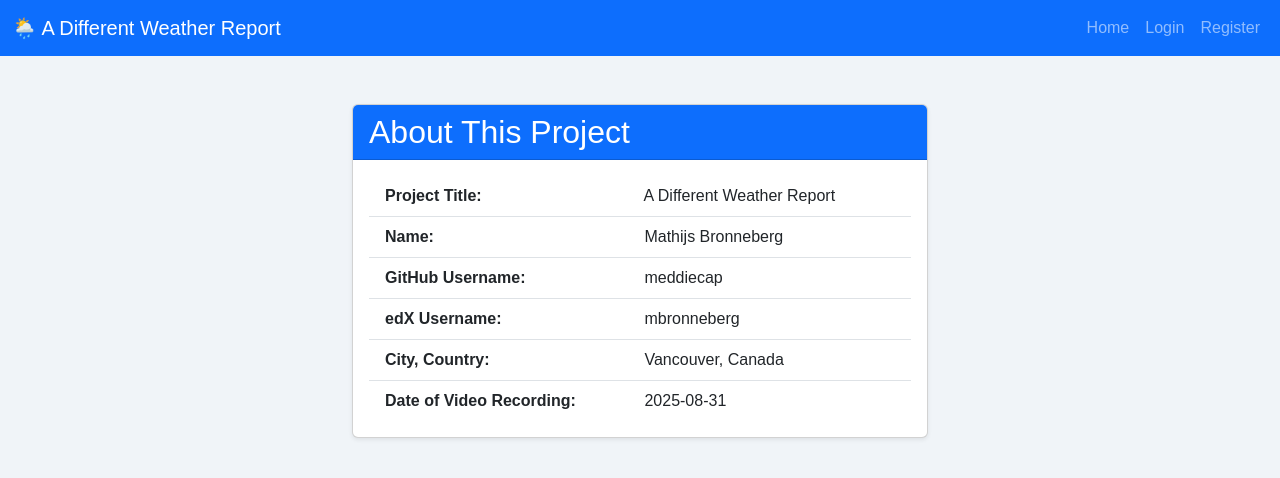
After one commit to meddiecap/cs50-final, a Flask app: page /about in a window 1280 px wide. The commit adds this page. Shown: the top 478 px of the page. Run offline with Flask 3, Linux system fonts and the light colour scheme.

Commit message:
about page for presentation

```diff
--- a/app.py
+++ b/app.py
@@ -312,5 +312,9 @@ def generate_report():
 
 	return jsonify({"success": True, "report": report})
 
+@app.route("/about")
+def about():
+	return render_template("about.html")
+
 if __name__ == "__main__":
 	app.run(debug=True)
--- /dev/null
+++ b/templates/about.html
@@ -0,0 +1,20 @@
+{% extends "layout.html" %}
+{% block content %}
+<div class="container mt-5" style="max-width: 600px;">
+  <div class="card shadow-sm">
+    <div class="card-header bg-primary text-white">
+      <h2 class="mb-0">About This Project</h2>
+    </div>
+    <div class="card-body">
+      <ul class="list-group list-group-flush">
+        <li class="list-group-item"><strong class="d-inline-block w-50">Project Title:</strong> A Different Weather Report</li>
+        <li class="list-group-item"><strong class="d-inline-block w-50">Name:</strong> Mathijs Bronneberg</li>
+        <li class="list-group-item"><strong class="d-inline-block w-50">GitHub Username:</strong> meddiecap</li>
+        <li class="list-group-item"><strong class="d-inline-block w-50">edX Username:</strong> mbronneberg</li>
+        <li class="list-group-item"><strong class="d-inline-block w-50">City, Country:</strong> Vancouver, Canada</li>
+        <li class="list-group-item"><strong class="d-inline-block w-50">Date of Video Recording:</strong> 2025-08-31</li>
+      </ul>
+    </div>
+  </div>
+</div>
+{% endblock %}
--- a/templates/layout.html
+++ b/templates/layout.html
@@ -3,7 +3,7 @@
 <head>
     <meta charset="utf-8">
     <meta name="viewport" content="width=device-width, initial-scale=1">
-	<title>World Weather - CS50 Final</title>
+	<title>A Different Weather Report - CS50 Final</title>
     <link href="https://cdn.jsdelivr.net/npm/bootstrap@5.3.8/dist/css/bootstrap.min.css" rel="stylesheet" integrity="sha384-sRIl4kxILFvY47J16cr9ZwB07vP4J8+LH7qKQnuqkuIAvNWLzeN8tE5YBujZqJLB" crossorigin="anonymous">
     <link rel="stylesheet" href="https://cdn.jsdelivr.net/npm/swiper@11/swiper-bundle.min.css" />
     <link href="/static/css/weather-icons.min.css" rel="stylesheet" crossorigin="anonymous">
@@ -21,7 +21,7 @@
 <body>
 	<nav class="navbar navbar-expand-lg navbar-dark bg-primary mb-4">
 		<div class="container-fluid">
-			<a class="navbar-brand" href="/">🌦️ Weather App</a>
+			<a class="navbar-brand" href="/">🌦️ A Different Weather Report</a>
 
             <button class="navbar-toggler" type="button" data-bs-toggle="collapse" data-bs-target="#navbarNav" aria-controls="navbarNav" aria-expanded="false" aria-label="Toggle navigation">
                 <span class="navbar-toggler-icon"></span>
```
